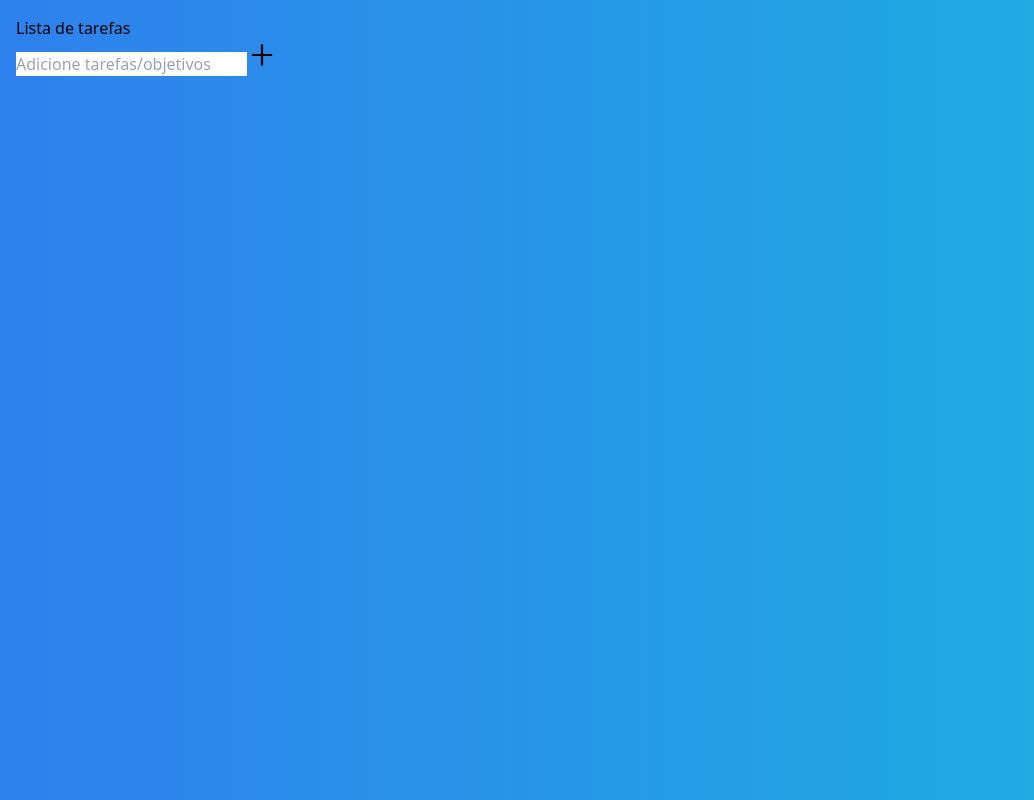
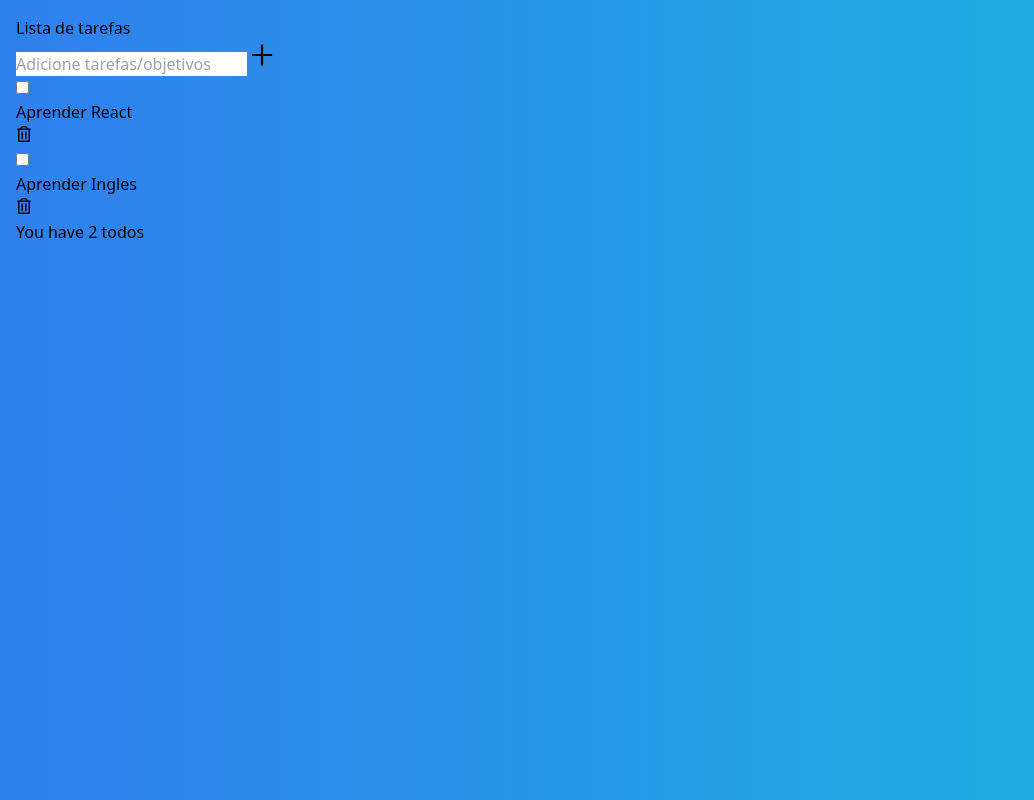
Before and after one commit to GutoAS/react_tailwind_todoapp, a React (Vite) app in the folder todoApp/: page / in a window 1280 px wide. Shown: the whole page, without its empty margins (0-1034 px from the left). Built offline with nearby package versions, Linux system fonts and the light colour scheme.

Commit message:
Todo Component

```diff
--- a/todoApp/src/App.jsx
+++ b/todoApp/src/App.jsx
@@ -18,8 +18,12 @@ function App() {
         <button className={style.button}><AiOutlinePlus size={30} /></button>
       </form>
       <ul>
-        <Todo />
+        {todos.map((todo, index) => (
+
+        <Todo key={index}  todo= {todo}/>
+          ))}
       </ul>
+      <p className={style.count}> You have 2 todos</p>
     </div>
    </div>
   )
--- a/todoApp/src/Todo.jsx
+++ b/todoApp/src/Todo.jsx
@@ -1,13 +1,18 @@
 import React from 'react';
+import {FaRegTrashAlt} from 'react-icons/fa'
 
 const style = {
 
 }
 
-const Todo = () => {
+const Todo = ({todo}) => {
   return (
     <li className={style.li}>
-        <div className={style.row}></div>
+        <div className={style.row}>
+            <input type="checkbox"  />
+            <p className={style.text}>{todo}</p>
+        </div>
+        <button><FaRegTrashAlt /></button>
     </li>
   )
 }
```
